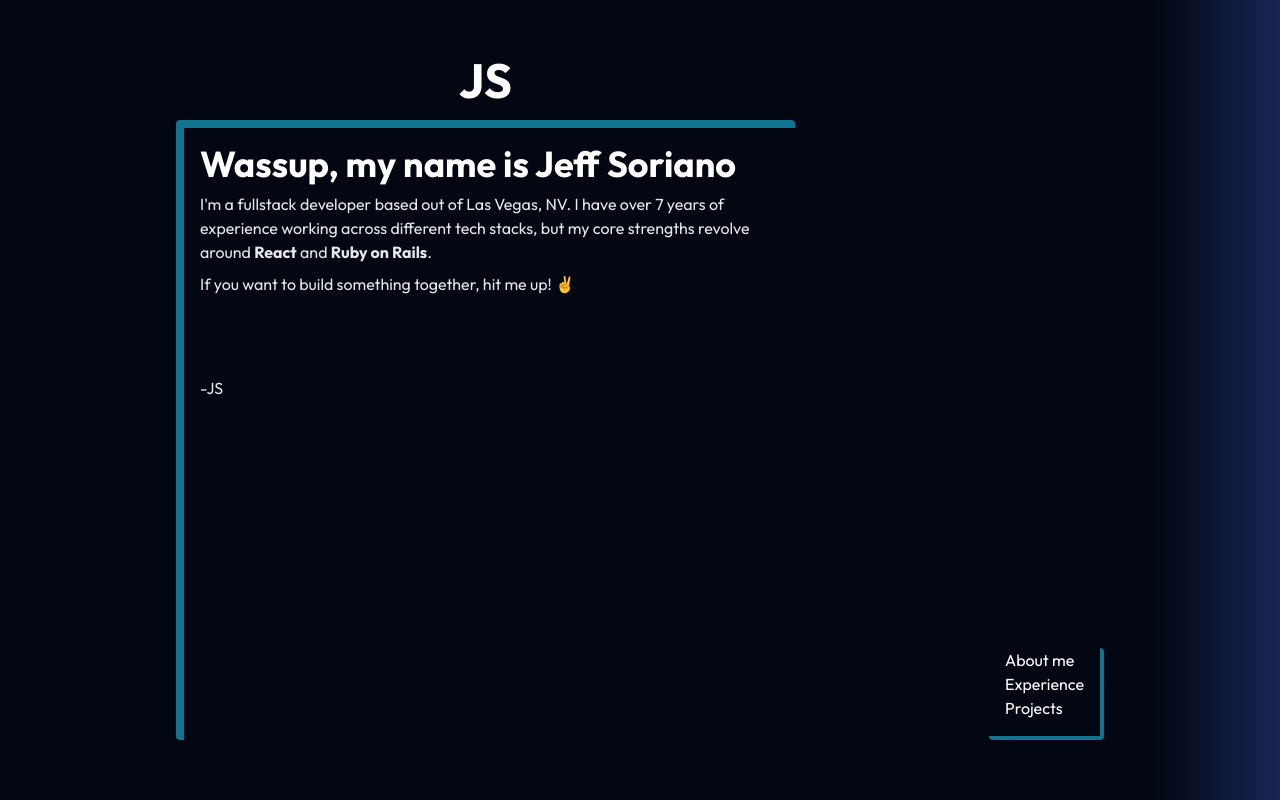
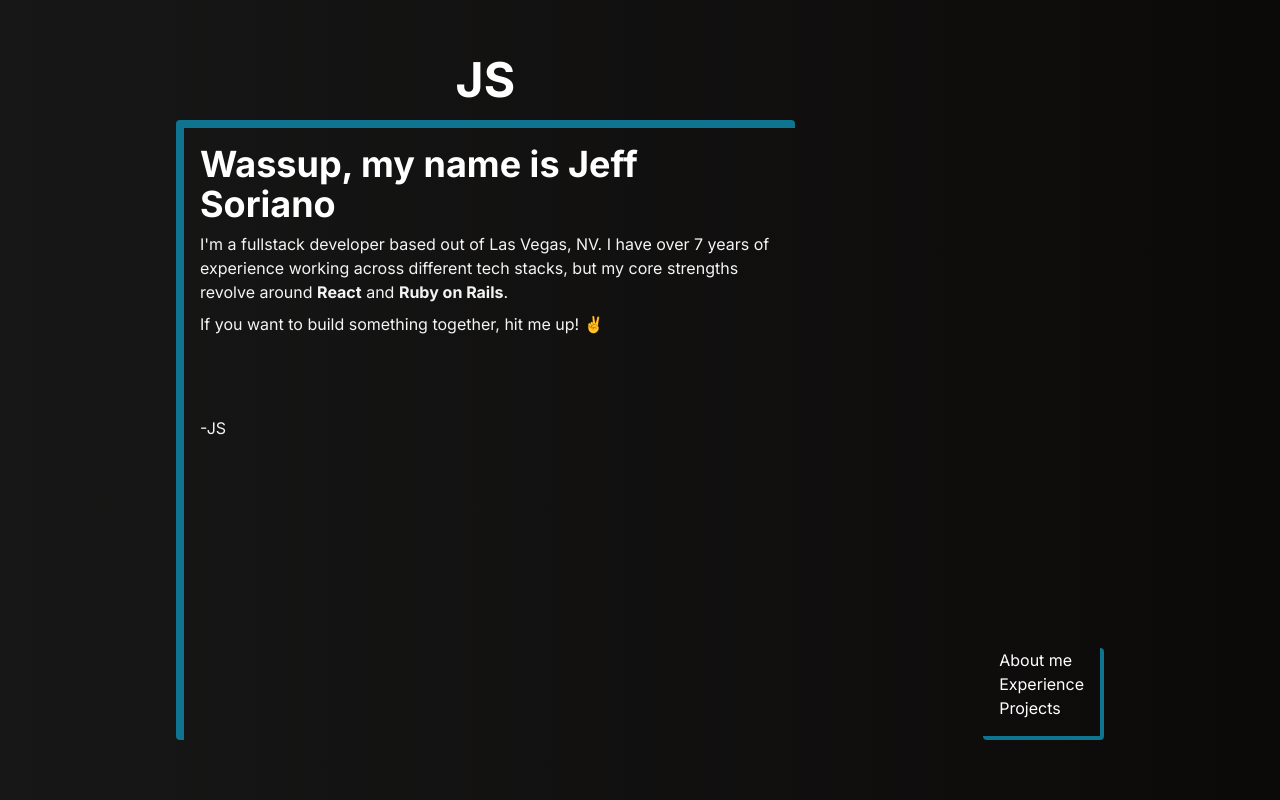
Before and after one commit to jeff-soriano/jeff-soriano.github.io, a Next.js app: page / in a window 1280 px wide. Built offline with nearby package versions, Linux system fonts and the light colour scheme.

Commit message:
Change background color and font family

```diff
--- a/app/layout.tsx
+++ b/app/layout.tsx
@@ -1,9 +1,9 @@
 import './globals.css'
 import type { Metadata } from 'next'
-import { Outfit } from 'next/font/google'
+import { Inter } from 'next/font/google'
 import Link from 'next/link'
 
-const outfit = Outfit({ subsets: ['latin'] })
+const inter = Inter({ subsets: ['latin'] })
 
 export const metadata: Metadata = {
   title: 'Jeff Soriano',
@@ -24,7 +24,7 @@ export default function RootLayout({
         ></script>
       </head>
       <body
-        className={`${outfit.className} flex flex-col items-center content-center bg-gradient-to-r from-gray-950 from-90% to-blue-950 to-100% text-gray-200`}
+        className={`${inter.className} flex flex-col items-center content-center bg-gradient-to-r from-neutral-900 to-stone-950 text-zinc-100`}
       >
         <div className="total-width h-screen" style={{ maxWidth: '1024px' }}>
           <main className="main-padding pt-14 h-full">
```
